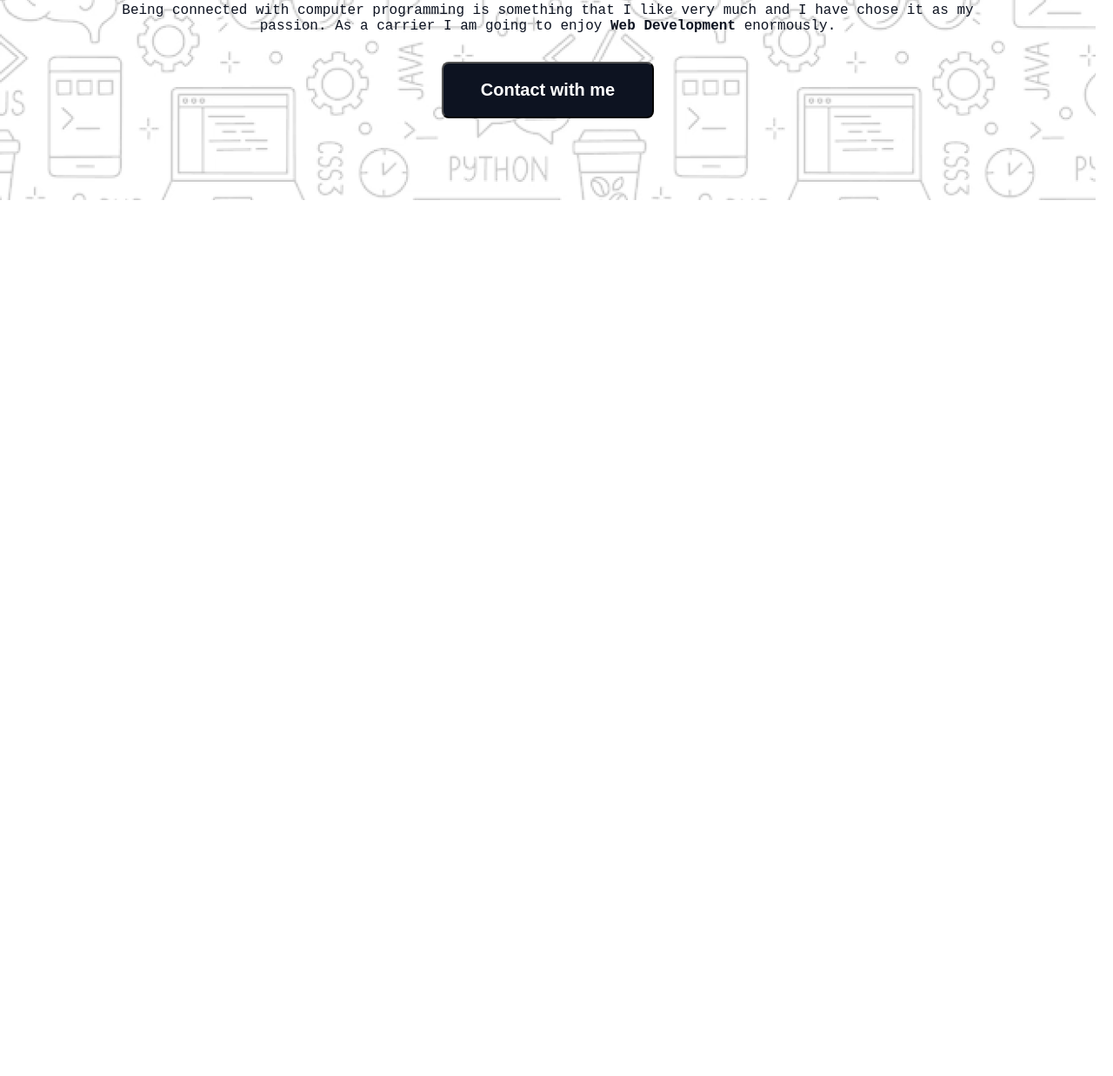
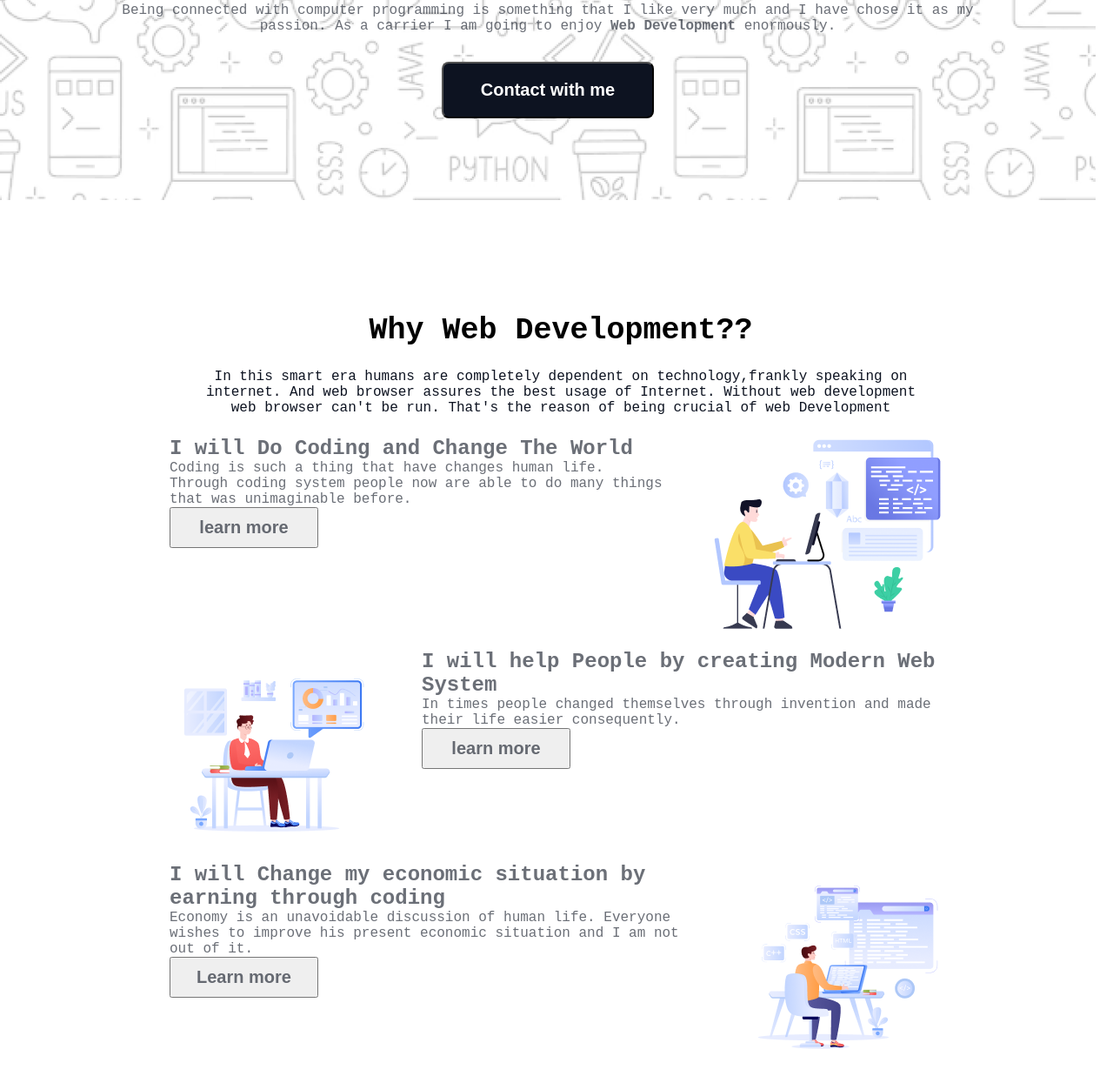
Before and after one commit to Alamin-Biswas/assignment-1, a plain HTML site: page index.html in a window 1280 px wide. Shown: the part 495-1732 px from the top of the page at 87% size. Before the commit the page ends 800 px from the top, so only its background shows below. Drawn offline with Linux system fonts and the light colour scheme; a web font is replaced by a local one.

Commit message:
development argument page with text and image added and designed

```diff
--- a/index.html
+++ b/index.html
@@ -16,7 +16,7 @@
     <header>
         <section class="header-section">
             <div>
-                <a class="header-anchor-style" href="https://alamin-biswas.github.io/portfolio-projects/">
+                <a target="_blank" class="header-anchor-style" href="https://alamin-biswas.github.io/portfolio-projects/">
                     <h1>Alamin Biswas</h1>
                 </a>
             </div>
@@ -41,6 +41,59 @@
             </div>
 
         </section>
+
+        <article class="discussion-article">
+
+            <div class="query-section">
+                <h1>Why Web Development??</h1>
+                <p class="para-style">In this smart era humans are completely dependent on technology,frankly speaking on internet. And web browser assures the best usage of Internet. Without web development web browser can't be run. That's the reason of being crucial of web Development</p>
+            </div>
+
+            <section class="vision-section">
+                <div class="vision-text-div">
+                    <h2>I will Do Coding and Change The World</h2>
+                    <p>Coding is such a thing that have changes human life. Through coding system people now are able to do many things that was unimaginable before. </p>
+
+                    <button class="learn-more-btn">
+                        <a target="_blank" href="https://www.fifteendesign.co.uk/blog/what-is-the-importance-of-web-development/">learn more</a>
+                    </button>
+                </div>
+                <div>
+                    <img src="assets/Layer_1.png" alt="">
+                </div>
+            </section>
+
+            <section class="vision-section">
+                <div>
+                    <img src="assets/Group 3.png" alt="">
+                </div>
+                <div class="vision-text-div">
+                    <h2>I will help People by creating Modern Web System</h2>
+                    <p>In times people changed themselves through invention and made their life easier consequently. </p>
+
+                    <button class="learn-more-btn">
+                        <a target="_blank" href="https://www.fifteendesign.co.uk/blog/what-is-the-importance-of-web-development/">learn more</a>
+                    </button>
+                </div>
+
+            </section>
+
+            <section class="vision-section">
+                <div class="vision-text-div">
+                    <h2>I will Change my economic situation by earning through coding</h2>
+                    <p>Economy is an unavoidable discussion of human life. Everyone wishes to improve his present economic situation and I am not out of it.
+                    </p>
+
+                    <button class="learn-more-btn">
+                        <a target="_blank" href="https://www.fifteendesign.co.uk/blog/what-is-the-importance-of-web-development/">Learn more</a>
+                    </button>
+                </div>
+                <div>
+                    <img src="assets/Group 4.png" alt="">
+                </div>
+            </section>
+
+        </article>
     </main>
     <footer>
 
--- a/styles/style.css
+++ b/styles/style.css
@@ -41,7 +41,7 @@
 .header-button-style{
     width: 244px;
     height: 57px;
-    color: #0D1321;
+    color: #0d13219c;
     font-size: 20px;
     font-weight: 600;
     border-radius: 8px;
@@ -70,6 +70,7 @@
     flex-direction: column;
     justify-content: center;
     align-items: center;
+
 }
 .introduction-head{
     font-size: 48px;
@@ -80,7 +81,7 @@
 }
 .introduction-para{
     font-size: 16px;
-    color: #0D1321;
+    color: #0d13219c;
     text-align: center;
     margin-bottom: 32px;
 
@@ -94,3 +95,46 @@
     background-color: #0D1321;
     border-radius: 8px;
 }
+
+
+/* Here is an article about web development argument named Discussion-Article */
+
+.discussion-article{
+    margin: 80px 145px 40px 145px;
+    width: 1000px;
+    padding: 50px;
+
+
+}
+.query-section>h1{
+    font-size: 35px;
+    font-weight: 800;
+    text-align: center;
+}
+
+.para-style{
+    font-size: 16px;
+    color: #0D1321;
+    padding: 24px 25px;
+    text-align: center;
+}
+
+.vision-section{
+    display: flex;
+    gap: 50px;
+}
+.learn-more-btn{
+    width: 171px;
+    height: 47px;
+
+}
+.learn-more-btn>a{
+    text-decoration: none;
+    font-size: 20px;
+    font-weight: 600;
+    color: #0d13219c;
+}
+.vision-text-div{
+    color: #0d13219c;
+
+}
```
